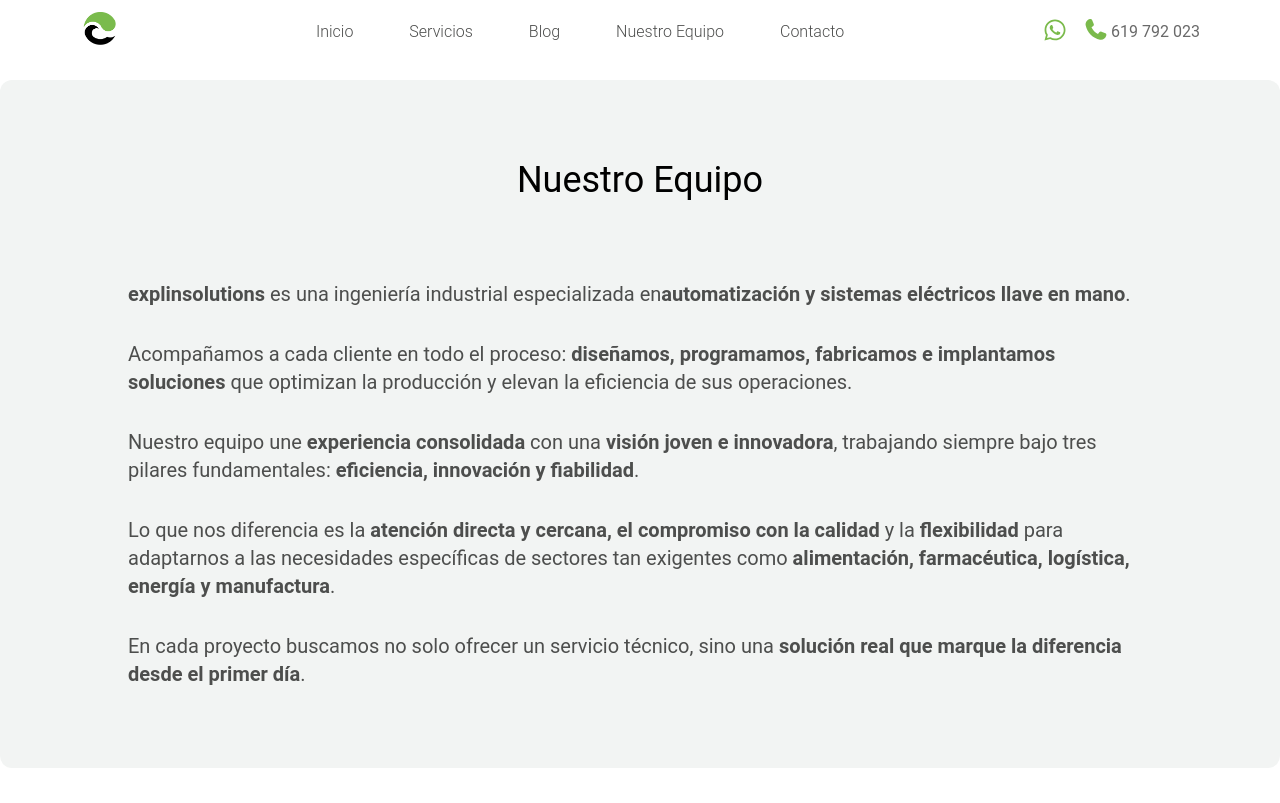
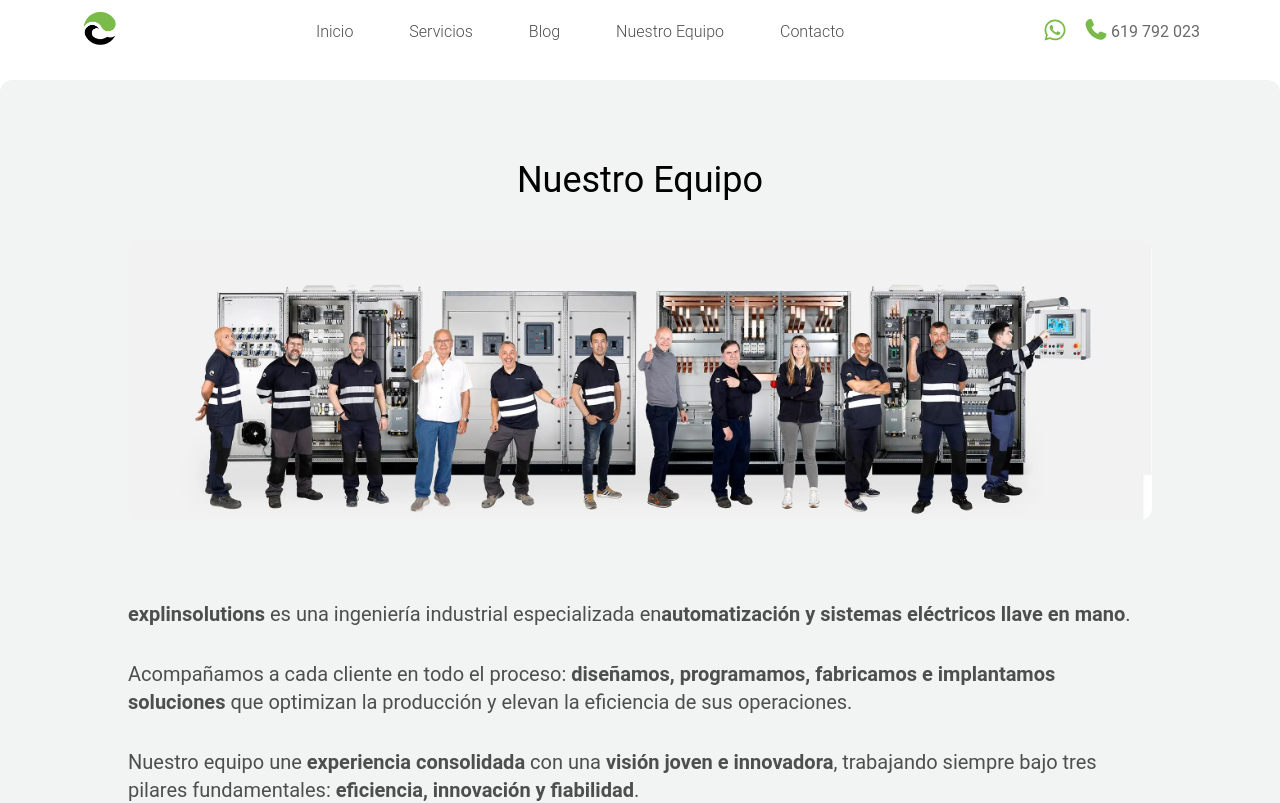
Before and after one commit to kvi-ki/explinsolutions, a Next.js app: page /quienes-somos in a window 1280 px wide. Shown: the top 803 px of the page. Built offline with nearby package versions, Linux system fonts and the light colour scheme.

Commit message:
feat: add team photo

```diff
--- a/src/app/quienes-somos/page.tsx
+++ b/src/app/quienes-somos/page.tsx
@@ -1,14 +1,24 @@
 'use client';
+
+import Image from 'next/image';
 
 import AnimatedService from '@/utils/AnimatedService';
 
 export default function AboutUs() {
   return (
     <div className="bg-lightGray p-20 mb-10 xl:rounded-xl">
-      <div className="max-w-5xl mx-auto flex flex-col items-center gap-20">
+      <div className="max-w-5xl mx-auto flex flex-col items-center gap-10">
         <h1 className="text-4xl">Nuestro Equipo</h1>
+
+        <Image
+          src="/images/team.webp"
+          alt="Explinsolutions team photo"
+          width={2000}
+          height={400}
+          className="w-full h-70 object-cover object-center rounded-xl"
+        />
         <AnimatedService>
-          <div className="text-text text-xl flex flex-col gap-8">
+          <div className="text-text text-xl flex flex-col gap-8 pt-10">
             <p>
               <b>explinsolutions</b> es una ingeniería industrial especializada en
               <b>automatización y sistemas eléctricos llave en mano</b>.
```
Also changed, not shown: public/images/team.webp (added).
